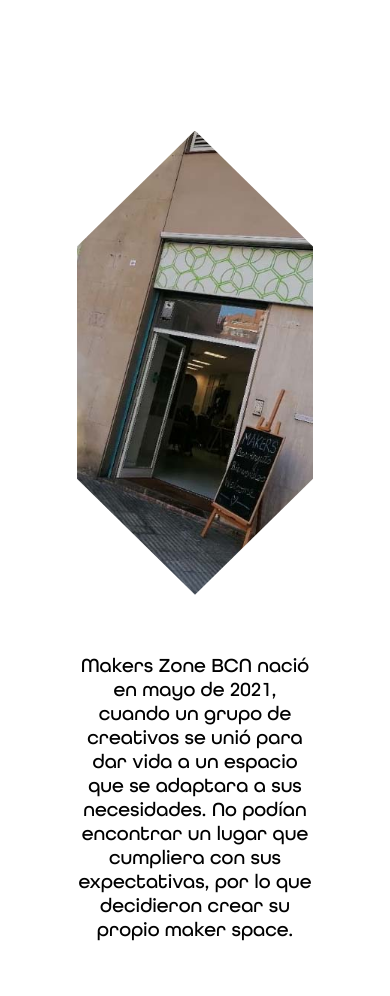
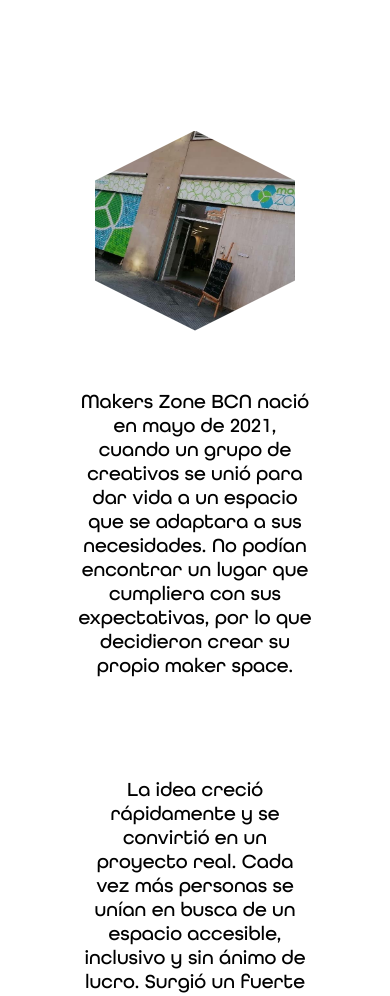
Before and after one commit to CrisPedragosa/MakersZoneBCN, a plain HTML site: page index.html in a window 390 px wide. Shown: the part 3380-4376 px from the top of the page. Drawn offline with Linux system fonts and the light colour scheme; a web font is replaced by a local one.

Commit message:
Update styles.css

```diff
--- a/css/styles.css
+++ b/css/styles.css
@@ -881,7 +881,7 @@ footer {
         background-image: none;
     }
     .hexagon{
-        max-width: 80%;
-        max-height: 80%;
+        max-width: 200px;
+        max-height: 200px;
     }
 }
```
